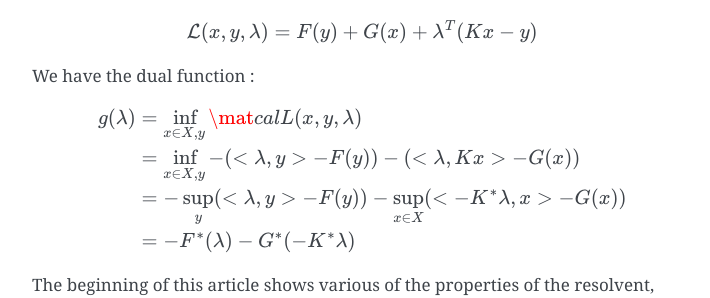
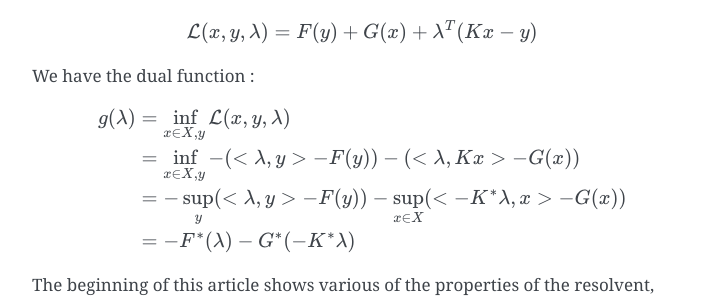
Before and after one commit to gggliuye/cvx_learning, a Sphinx documentation site: the page built from docs/PaperRead/PrimalDualMumford.rst, in a window 1280 px wide and 900 px high, scrolled down 6062 px. Shown: the part 352-650 px from the top of the window, without its empty margins (388-1098 px from the left). Built offline with Sphinx 7.4.7, drawn with Linux system fonts in a browser that asks for light colours; some of the changed text lies outside the part shown.

Commit message:
Update PrimalDualMumford.rst

```diff
--- a/docs/PaperRead/PrimalDualMumford.rst
+++ b/docs/PaperRead/PrimalDualMumford.rst
@@ -251,10 +251,10 @@ or of the corresponding dual problem:
 The nonlinear primal problem is equivalent to the problem :
 
 .. math::
-  \begin{align*}
+  \begin{align}
   & minimize \quad F(y) + G(x) \\
-  & subject\ to \quad Kx = y, \ x\in X
-  \end{align*}
+  & subject\ to \quad Kx = y, \ x \in X
+  \end{align}
 
 The lagrangian function is :
 
@@ -265,7 +265,7 @@ We have the dual function :
 
 .. math::
   \begin{align}
-  g(\lambda) &= \inf_{x\in X, y}\mat cal{L}(x,y,\lambda) \\
+  g(\lambda) &= \inf_{x\in X, y}\mathcal{L}(x,y,\lambda) \\
   &= \inf_{x\in X,y} -(<\lambda, y> - F(y)) - (<\lambda,Kx> - G(x)) \\
   &= - \sup_{y}(<\lambda ,y> - F(y)) - \sup_{x\in X}(<-K^{*}\lambda,x> - G(x)) \\
   & = -F^{*}(\lambda) - G^{*}(-K^{*}\lambda)
```
